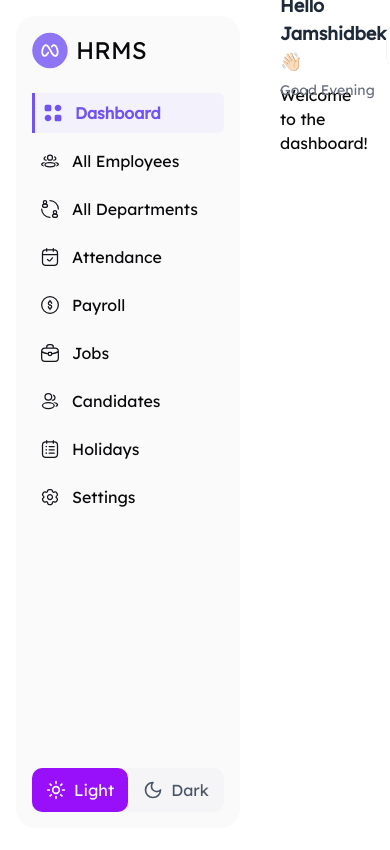
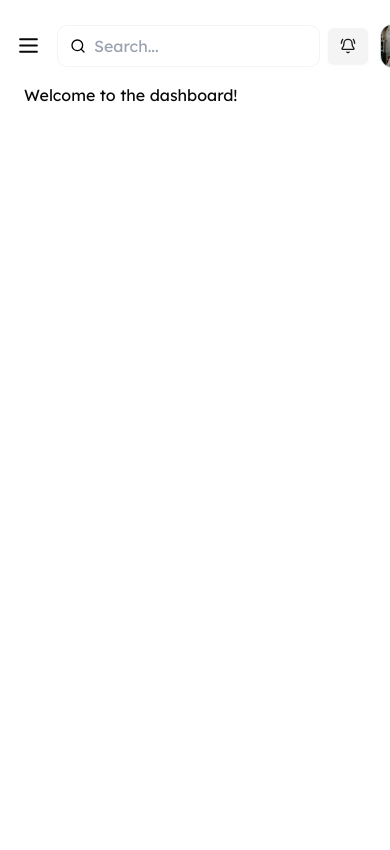
Before and after one commit to Ozodbekk1/NextJs-CRM-, a Next.js app: page /dashboard in a window 390 px wide. Shown: the top 850 px of the page. Built offline with nearby package versions, Linux system fonts and the light colour scheme.

Commit message:
layout responsive

```diff
--- a/package.json
+++ b/package.json
@@ -19,7 +19,8 @@
     "next-themes": "^0.4.6",
     "react": "^19.0.0",
     "react-dom": "^19.0.0",
-    "tailwind-merge": "^3.3.0"
+    "tailwind-merge": "^3.3.0",
+    "zustand": "^5.0.5"
   },
   "devDependencies": {
     "@eslint/eslintrc": "^3",
--- a/src/app/(pages)/layout.tsx
+++ b/src/app/(pages)/layout.tsx
@@ -7,11 +7,11 @@ export default function RootLayout({
 }) {
   return (
     <html lang="en">
-      <body className="flex">
+      <body className="min-h-screen relative overflow-x-hidden">
         <Sidebar />
-        <div className="flex-1">
+        <div className="lg:ml-64 transition-all duration-300">
           <Navbar />
-          <main className="ml-64 mt-[7vh] p-6 bg-white dark:bg-[#16151C]">
+          <main className="mt-[7vh] p-6 bg-white dark:bg-[#16151C]">
             {children}
           </main>
         </div>
--- a/src/app/components/header.tsx
+++ b/src/app/components/header.tsx
@@ -7,15 +7,15 @@ type HeaderProps = {
 const Header = ({ greeting, subtitle, breadcrumbs }: HeaderProps) => {
   return (
     <div className="flex flex-col gap-1">
-      <span className="text-lg font-semibold text-gray-800 dark:text-gray-200 --font-roboto">
+      <span className="text-sm lg:text-lg font-semibold text-gray-800 dark:text-gray-200 --font-roboto">
         {greeting}
       </span>
       {breadcrumbs ? (
-        <div className="text-sm text-gray-500 dark:text-gray-400">
+        <div className="text-[12px] lg:text-sm text-gray-500 dark:text-gray-400">
           {breadcrumbs}
         </div>
       ) : (
-        <span className="text-sm text-gray-500 dark:text-gray-400">
+        <span className="text-[12px] lg:text-sm text-gray-500 dark:text-gray-400">
           {subtitle}
         </span>
       )}
--- a/src/app/components/navbar.tsx
+++ b/src/app/components/navbar.tsx
@@ -3,20 +3,26 @@
 import { usePathname, useRouter } from "next/navigation";
 import Header from "./header";
 import Image from "next/image";
-import { BellRing, LogOut, Search, User } from "lucide-react";
+import { BellRing, LogOut, Menu, Search, User } from "lucide-react";
 import { Button } from "@/components/ui/button";
 import {
   Popover,
   PopoverContent,
   PopoverTrigger,
 } from "@/components/ui/popover";
+import { useAppStore } from "@/store/app";
 
 export const Navbar = () => {
   const pathname = usePathname();
   const router = useRouter();
+  const { setIsDrawer } = useAppStore();
+
+  const handleOpenDrawer = () => {
+    setIsDrawer(true);
+  };
 
   const getTimeBasedSubtitle = () => {
-    const hour = 19;
+    const hour = new Date().getHours(); // Dynamic hour
     if (hour >= 5 && hour < 12) return "Good Morning";
     if (hour >= 12 && hour < 17) return "Good Afternoon";
     return "Good Evening";
@@ -30,7 +36,6 @@ export const Navbar = () => {
         subtitle,
       };
     }
-
     if (pathname === "/employees") {
       return {
         greeting: "All Employees",
@@ -38,7 +43,6 @@ export const Navbar = () => {
         breadcrumbs: undefined,
       };
     }
-
     return {
       greeting: "Welcome",
       subtitle: "Overview",
@@ -52,15 +56,24 @@ export const Navbar = () => {
   };
 
   return (
-    <div className="flex items-center h-[9vh] fixed top-0 left-64 right-0 z-30 pt-4 bg-white dark:bg-[#16151C]">
-      <div className="flex items-center justify-between w-full mx-6">
+    <div className="flex items-center h-[9vh] fixed top-0 left-0 lg:left-64 right-0 z-30 pt-4 bg-white dark:bg-[#16151C] px-4 sm:px-6">
+      <div className="flex flex-1 items-center justify-between">
+        <div className="lg:hidden pr-4">
+          <Menu
+            size={25}
+            onClick={handleOpenDrawer}
+            className="cursor-pointer"
+          />
+        </div>
+        <div className="hidden md:block">
           <Header
             greeting={headerProps?.greeting}
             subtitle={headerProps?.subtitle}
             breadcrumbs={headerProps?.breadcrumbs}
           />
+        </div>
 
-        <div className="flex items-center space-x-4">
+        <div className="flex items-center gap-2 sm:gap-4">
           <div className="flex items-center bg-white dark:bg-gray-800 border border-gray-100 dark:border-gray-700 rounded-[10px] px-3">
             <Search className="h-4 w-4 text-black dark:text-gray-400" />
             <input
@@ -69,12 +82,11 @@ export const Navbar = () => {
               className="flex-1 p-2 pl-2 bg-transparent text-gray-500 dark:text-gray-100 placeholder-gray-400 dark:placeholder-gray-400 focus:outline-none"
             />
           </div>
-          <div>
+
           <Button variant="secondary" className="p-2">
             <BellRing className="h-5 w-5" />
           </Button>
-          </div>
-          <div className="flex items-center space-x-2">
+
           <Popover>
             <PopoverTrigger asChild>
               <button className="flex items-center space-x-2 rounded-lg p-1 hover:bg-gray-100 dark:hover:bg-gray-700 transition-colors">
@@ -85,21 +97,19 @@ export const Navbar = () => {
                   height={36}
                   className="rounded-xl border border-gray-300 dark:border-gray-600 object-cover h-11 w-full"
                 />
-
-                  <div className="flex flex-col items-start">
+                <div className="hidden sm:flex flex-col items-start">
                   <span className="text-sm font-medium text-gray-800 dark:text-gray-200">
                     Jamshidbek
                   </span>
-                    <span className="text-xs text-gray-500()][ dark:text-gray-400">
+                  <span className="text-xs text-gray-500 dark:text-gray-400">
                     HR Manager
                   </span>
                 </div>
                 <svg
-                    className="h-10 w-10 text-gray-500 dark:text-gray-400"
+                  className="h-6 w-6 text-gray-500 dark:text-gray-400"
                   fill="none"
                   stroke="currentColor"
                   viewBox="0 0 24 24"
-                    xmlns="http://www.w3.org/2000/svg"
                 >
                   <path
                     strokeLinecap="round"
@@ -133,6 +143,5 @@ export const Navbar = () => {
         </div>
       </div>
     </div>
-    </div>
   );
 };
--- a/src/app/components/sidebar.tsx
+++ b/src/app/components/sidebar.tsx
@@ -3,10 +3,17 @@
 import Image from "next/image";
 import Link from "next/link";
 import ThemeToggle from "./theme-toggle";
+import { useAppStore } from "@/store/app";
+import { useEffect } from "react";
+import { usePathname } from "next/navigation";
 
 export const Sidebar = () => {
-  const { usePathname } = require("next/navigation");
   const pathname = usePathname();
+  const { isDrawer, setIsDrawer } = useAppStore();
+
+  useEffect(() => {
+    setIsDrawer(false);
+  }, [pathname, setIsDrawer]);
 
   const SidebarLinks = [
     {
@@ -65,8 +72,7 @@ export const Sidebar = () => {
     },
   ];
 
-  return (
-    <div className="h-screen fixed w-64 top-0 left-0 z-30 p-4 bg-white dark:bg-[#16151C]">
+  const renderSidebarContent = () => (
     <div className="flex flex-col p-4 h-full rounded-[20px] bg-[#A2A1A80D] dark:bg-[#A2A1A80D]">
       <div className="flex items-center mb-6 gap-2">
         <Image src="/img/logo.svg" alt="HRMS Logo" width={36} height={36} />
@@ -79,14 +85,12 @@ export const Sidebar = () => {
             key={link.href}
             className={`flex items-center space-x-3 p-2 rounded-r-md ${
               pathname === link.href
-                  ? "bg-[#7152F30D] text-[#7152F3] font-bold border-l-3 border-[#7152F3]"
+                ? "bg-[#7152F30D] text-[#7152F3] font-bold border-l-4 border-[#7152F3]"
                 : "hover:bg-gray-200 dark:hover:bg-gray-700 dark:text-gray-200"
             }`}
           >
             <Image
-                src={
-                  pathname === link.href ? link.activeIcon : link.defaultIcon
-                }
+              src={pathname === link.href ? link.activeIcon : link.defaultIcon}
               alt={`${link.name} Icon`}
               width={20}
               height={20}
@@ -100,6 +104,29 @@ export const Sidebar = () => {
       </div>
       <ThemeToggle />
     </div>
+  );
+
+  return (
+    <>
+      {/* Static sidebar on desktop (lg and up) */}
+      <div className="hidden lg:block fixed top-0 left-0 z-30 w-64 h-screen bg-white dark:bg-[#16151C] p-4">
+        {renderSidebarContent()}
       </div>
+
+      {isDrawer && (
+        <div
+          onClick={() => setIsDrawer(false)}
+          className="fixed inset-0 z-40  bg-opacity-30 backdrop-blur-sm transition-opacity"
+        />
+      )}
+
+      <div
+        className={`fixed top-0 left-0 z-50 h-screen w-64 bg-white dark:bg-[#16151C] p-4 transition-transform transform lg:hidden ${
+          isDrawer ? "translate-x-0" : "-translate-x-full"
+        }`}
+      >
+        {renderSidebarContent()}
+      </div>
+    </>
   );
 };
--- /dev/null
+++ b/src/store/app.ts
@@ -0,0 +1,14 @@
+import { IAppStore } from "@/types/app";
+import { create } from "zustand";
+import { createSelectors } from "./create-selectors";
+
+const initialState = {
+  isDrawer: false,
+};
+
+const useAppBase = create<IAppStore>()((set) => ({
+  ...initialState,
+  setIsDrawer: (isDrawer) => set(() => ({ isDrawer })),
+}));
+
+export const useAppStore = createSelectors(useAppBase);
--- /dev/null
+++ b/src/store/create-selectors.ts
@@ -0,0 +1,18 @@
+import { StoreApi, UseBoundStore } from "zustand";
+
+type WithSelectors<S> = S extends { getState: () => infer T }
+  ? S & { use: { [K in keyof T]: () => T[K] } }
+  : never;
+
+export const createSelectors = <S extends UseBoundStore<StoreApi<object>>>(
+  stores: S
+) => {
+  const store = stores as WithSelectors<typeof stores>;
+
+  store.use = {};
+  for (const k of Object.keys(store.getState())) {
+    (store.use as any)[k] = () => store((s) => s[k as keyof typeof s]);
+  }
+
+  return store;
+};
--- /dev/null
+++ b/src/types/app.ts
@@ -0,0 +1,4 @@
+export interface IAppStore {
+  isDrawer: boolean;
+  setIsDrawer: (isDrawer: boolean) => void;
+}
```
Also changed, not shown: 1 other file (tests, documents, lock files or other folders). Lines whose indentation alone changed are shown as unchanged.
